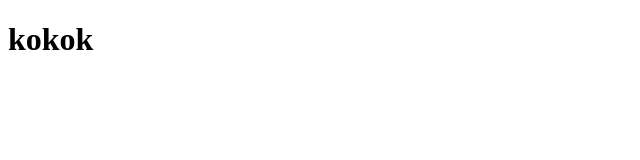
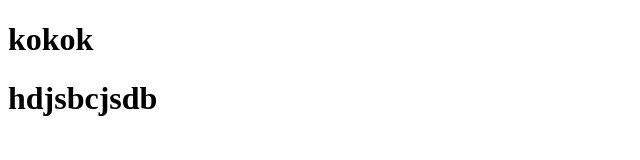
Before and after one commit to miapeng321/8.29demo, a plain HTML site: page index.html in a window 1280 px wide. Shown: the whole page, without its empty margins (0-640 px from the left). Drawn offline with Linux system fonts and the light colour scheme.

Commit message:
index.html

```diff
--- a/index.html
+++ b/index.html
@@ -6,5 +6,7 @@
 	</head>
 	<body>
 		<h1>kokok</h1>
+
+		<h1>hdjsbcjsdb</h1>
 	</body>
 </html>
```
